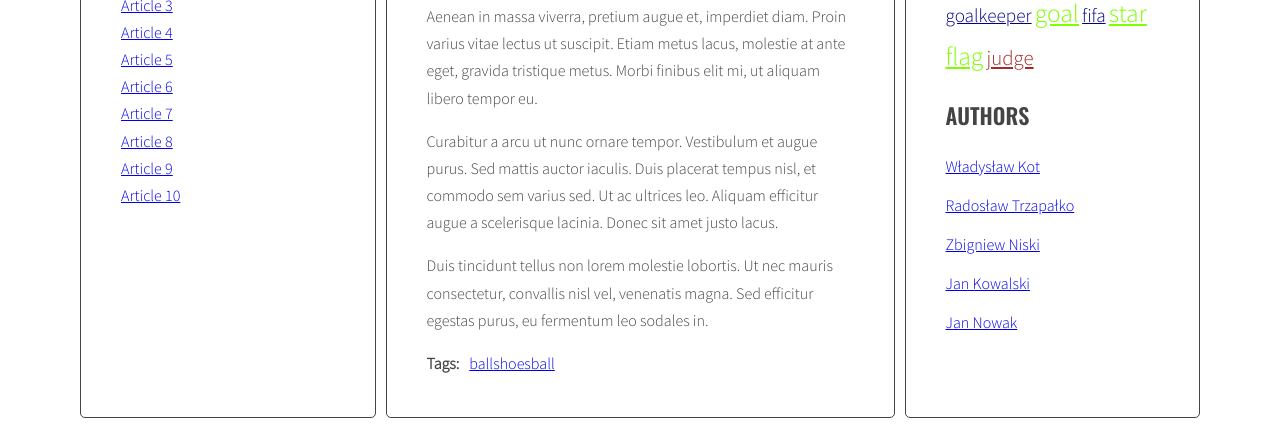
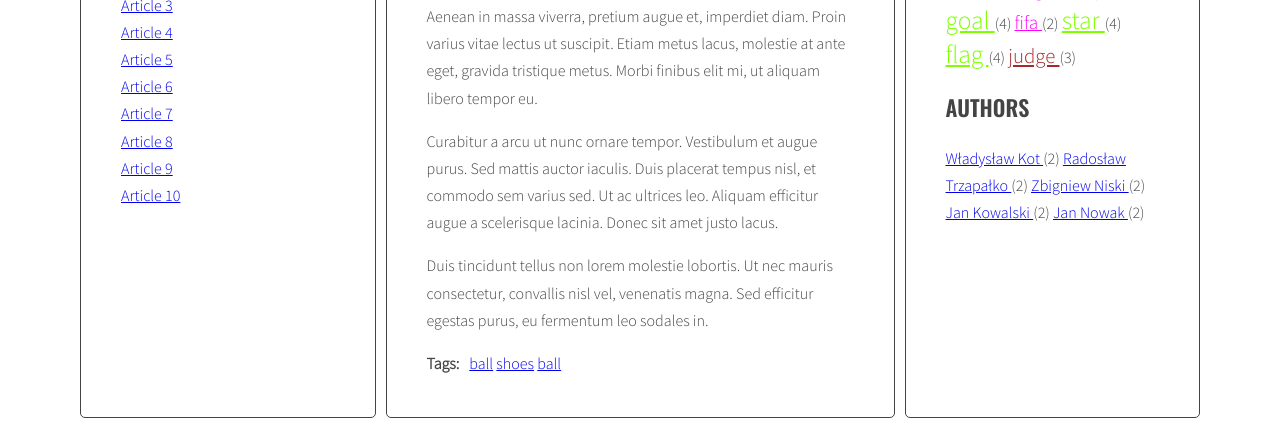
Before and after one commit to Nielichasila/javascript-blog, a website: page index.html in a window 1280 px wide. Shown: the part 421-847 px from the top of the page. Drawn offline with nearby package versions, Linux system fonts and the light colour scheme.

Commit message:
add handlebars

```diff
--- a/index.html
+++ b/index.html
@@ -189,7 +189,26 @@
               </main>
           </div>
       </div>
-
+      <script id="template-article-link" type="text/x-handlebars-template">
+        <li><a href="#{{ id }}"><span>{{ title }}</span></a></li>
+      </script>
+      <script id="template-tag-link" type="text/x-handlebars-template">
+        <li><a href="#{{ id }}"><span>{{ title }}</span></a></li>
+      </script>
+      <script id="template-author-link" type="text/x-handlebars-template">
+        <li><a href="#{{ id }}"><span>{{ title }}</span></a></li>
+      </script>
+      <script id="template-tagcloud-link" type="text/x-handlebars-template">
+        {{#each tags}}
+        <li><a href="#tag-{{ tag }}" class="tag-size-{{ className }}">{{ tag }} </a></li><li> ({{ count }})</li>
+        {{/each}}
+      </script>
+      <script id="template-authorcloud-link" type="text/x-handlebars-template">
+        {{#each authors}}
+        <li><a href="#author-{{ author }}" class="tag-size-{{ className }}">{{ author }} </a></li><li> ({{ count }})</li>
+        {{/each}}
+      </script>
+      <script src="https://cdnjs.cloudflare.com/ajax/libs/handlebars.js/4.1.0/handlebars.min.js"></script>
       <script src="js/script.js"></script>
   </body>
 
--- a/js/script.js
+++ b/js/script.js
@@ -1,8 +1,16 @@
-'use strict';
+
 /*document.getElementById('test-button').addEventListener('click', function(){
     const links = document.querySelectorAll('.titles a');
     console.log('links:', links);
 });*/
+const templates = {
+    articleLink: Handlebars.compile(document.querySelector('#template-article-link').innerHTML),
+    tagLink: Handlebars.compile(document.querySelector('#template-tag-link').innerHTML),
+    authorLink: Handlebars.compile(document.querySelector('#template-author-link').innerHTML),
+    tagCloudLink: Handlebars.compile(document.querySelector('#template-tagcloud-link').innerHTML),
+    authorCloudLink: Handlebars.compile(document.querySelector('#template-authorcloud-link').innerHTML)
+}
+
 const titleClickHandler = function(event){
     event.preventDefault();
     const clickedElement = this;
@@ -32,24 +40,26 @@
 
 function generateTitleLinks(customSelector = ''){
     const titleList = document.querySelector(optTitleListSelector);
-    console.log('titleList', titleList);
     titleList.innerHTML = '';
     const articles = document.querySelectorAll(optArticleSelector + customSelector);
     let html = '';
     for(let article of articles){
         const articleId = article.getAttribute('id');
         const articleTitle = article.querySelector(optTitleSelector).innerHTML;
-        const linkHTML = '<li><a href="#' + articleId + '"><span>' + articleTitle + '</span></a></li>';
+        //const linkHTML = '<li><a href="#' + articleId + '"><span>' + articleTitle + '</span></a></li>';
+        const linkHTMLData = {id: articleId, title: articleTitle};
+        const linkHTML = templates.articleLink(linkHTMLData);
         html = html + linkHTML;
     }
     titleList.innerHTML = html;
+    const links = document.querySelectorAll('.titles a');
+    for(let link of links){
+        link.addEventListener('click', titleClickHandler);
+    }
 }
-generateTitleLinks();
+generateTitleLinks()
 
-const links = document.querySelectorAll('.titles a');
-for(let link of links){
-    link.addEventListener('click', titleClickHandler);
-}
+
 
 function calculateTagsParams(tags) {
     const params = {
@@ -86,7 +96,12 @@
         const articleTagsArray = articleTags.split(' ');
         console.log('articleTagsArray' , articleTagsArray);
         for(let tag of articleTagsArray){
-            const linkHTML = '<li><a href="#tag-' + tag + '"><span>' + tag + '</span></a></li>';
+           // const linkHTML = '<li><a href="#tag-' + tag + '"><span>' + tag + '</span></a></li>';
+            const linkHTMLData = {
+                id: tag,
+                title: tag
+            }
+            const linkHTML = templates.tagLink(linkHTMLData);
             html = html + linkHTML;
             /* [NEW] check if this link is NOT already in allTags */
             if(!allTags.hasOwnProperty(tag)) {
@@ -102,18 +117,25 @@
     const tagList = document.querySelector('.tags');
     /* [NEW] create variable for all links HTML code */
     const tagsParams = calculateTagsParams(allTags);
-    console.log('tagsParams:', tagsParams);
-    let allTagsHTML = ' ';
+    //console.log('tagsParams:', tagsParams);
+    const allTagsData = {
+        tags: []
+    };
     /* [NEW] START LOOP: for each tag for allTags: */
     for(let tag in allTags) {
     /* [NEW] Generate code of a link and add it to allTagsHTML */
-        const tagLinkHTML = '<li><a class ="tag-size-' + calculateTagClass(allTags[tag], tagsParams) + '" href="#tag-' + tag + '">' + tag + '</a></li>' + ' ';
-        allTagsHTML += tagLinkHTML;
+        //const tagLinkHTML = '<li><a class ="tag-size-' + calculateTagClass(allTags[tag], tagsParams) + '" href="#tag-' + tag + '">' + tag + '</a></li>' + ' ';
+        //allTagsHTML += tagLinkHTML;
         //allTagsHTML += '<li><a href="#tag-' + tag + '">' + tag + ' (' + allTags[tag] + ')' + '</a></li>';
     /*[NEW] END LOOP for each tag for allTags: */
+        allTagsData.tags.push({
+            tag: tag,
+            count: allTags[tag],
+            className: calculateTagClass(allTags[tag], tagsParams)
+        });
     }
     /* [NEW] add HTML from allTagsHTML to tagList */
-    tagList.innerHTML = allTagsHTML;
+    tagList.innerHTML = templates.tagCloudLink(allTagsData);
 }
 
 generateTags();
@@ -195,7 +217,12 @@
         const authorList = authorArticle.querySelector(optArticleAuthorSelector);
         let html = '';
         const articleAuthor = authorArticle.getAttribute('data-author');
-        const linkHTML = '<a href="#author-' + articleAuthor + '">' + articleAuthor  + '</a>' + ' ';
+        //const linkHTML = '<a href="#author-' + articleAuthor + '">' + articleAuthor  + '</a>' + ' ';
+        const linkHTMLData = {
+            id: articleAuthor,
+            title: articleAuthor
+        };
+        const linkHTML = templates.authorLink(linkHTMLData);
         html = html + linkHTML;
         if(!allAuthors.hasOwnProperty(articleAuthor)) {
             /* [NEW] add generated code to allTags array */
@@ -207,12 +234,21 @@
 }
     const authorList = document.querySelector('.authors');
     const authorParams = calculateAuthorsParams(allAuthors);
-    let allAuthorsHTML = ' ';
+    //let allAuthorsHTML = ' ';
+    const allAuthorsData = {
+        authors: []
+    };
     for (let articleAuthor in allAuthors) {
-        const authorLinkHTML = '<li><a class ="tag-size-' + calculateAuthorClass(allAuthors[articleAuthor], authorParams) +'" href="#author-' + articleAuthor + '">' + articleAuthor + '</a></li>' + ' ';
-        allAuthorsHTML += authorLinkHTML;
-        authorList.innerHTML = allAuthorsHTML;
+        //const authorLinkHTML = '<li><a class ="tag-size-' + calculateAuthorClass(allAuthors[articleAuthor], authorParams) +'" href="#author-' + articleAuthor + '">' + articleAuthor + '</a></li>' + ' ';
+        //allAuthorsHTML += authorLinkHTML;
+        //authorList.innerHTML = allAuthorsHTML;
+        allAuthorsData.authors.push({
+            author: articleAuthor,
+            count: allAuthors[articleAuthor],
+            className: calculateAuthorClass(allAuthors[articleAuthor], authorParams)
+        });
     }
+    authorList.innerHTML = templates.authorCloudLink(allAuthorsData);
 }
 generateAuthors();
 
--- a/sass/style.scss
+++ b/sass/style.scss
@@ -132,7 +132,7 @@
 }
 .tag-size-2 {
     font-size: 120%;
-    color: darkblue;
+    color: fuchsia;
 }
 .tag-size-1 {
     font-size: 100%;
@@ -140,5 +140,12 @@
 }
 .tags li {
     display: inline;
-    text-decoration: none;
+    line-height: normal;
 }
+.authors li {
+    display: inline;
+    line-height: normal;
+}
+li {
+    list-style-type: none;
+}
```
Also changed, not shown: css/style.css, 1 other file.
